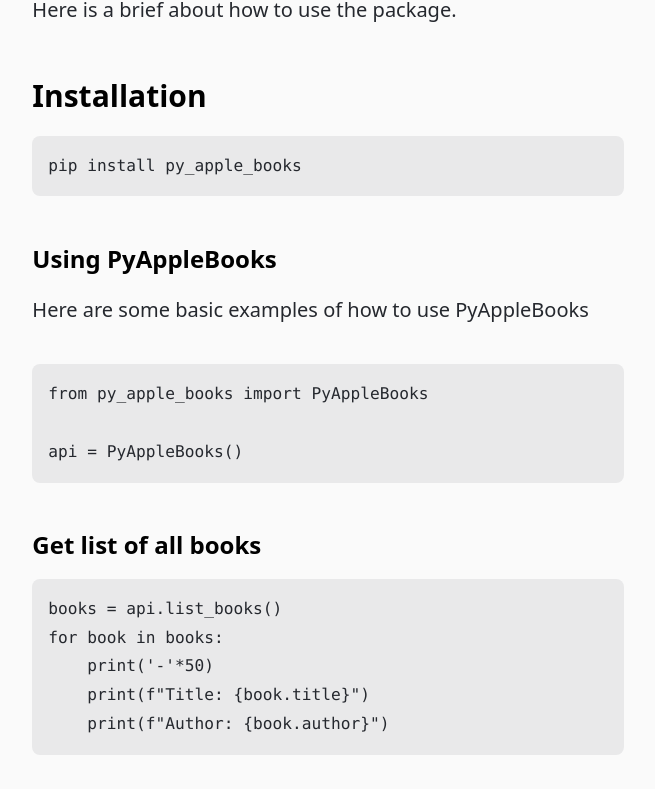
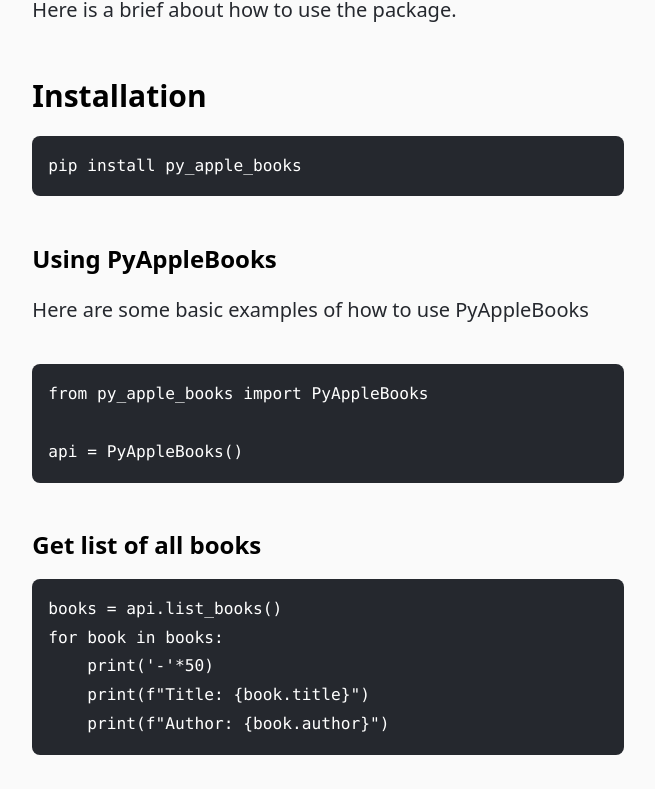
Before and after one commit to vgnshiyer/vgnshiyer.github.io, a Next.js app: page /posts/01_09_2024_PyAppleBooks in a window 1280 px wide. Shown: the part 1615-2404 px from the top of the page, without its empty margins (213-868 px from the left). Built offline with nearby package versions, Linux system fonts and the light colour scheme.

Commit message:
changed code block css

```diff
--- a/components/PostPage.tsx
+++ b/components/PostPage.tsx
@@ -132,12 +132,12 @@ const PostPage = ({ post }: { post: any }) => {
                 },
                 pre: {
                   props: {
-                    className: "rounded-md !p-2 !bg-semi-light dark:!bg-semi-dark",
+                    className: "rounded-md !p-2 !bg-semi-dark",
                   },
                 },
                 code: {
                   props: {
-                    className: "!text-tertiary-light dark:!text-tertiary-dark !text-black dark:!text-white",
+                    className: "!text-tertiary-dark !text-white",
                   },
                 },
                 a: {
--- a/styles/global.css
+++ b/styles/global.css
@@ -4,6 +4,11 @@
 
 @import url('highlight.js/styles/an-old-hope.css');
 
+* {
+  scrollbar-color: grey #25282E
+}
+
+
 .hljs {
     background: inherit !important;
     padding: inherit !important;
--- a/tailwind.config.ts
+++ b/tailwind.config.ts
@@ -8,9 +8,6 @@ const config: Config = {
     ],
     theme: {
         extend: {
-      fontFamily: {
-        'poppins': ['Poppins', 'sans-serif'],
-      },
             backgroundImage: {
                 'gradient-radial': 'radial-gradient(var(--tw-gradient-stops))',
                 'gradient-conic':
```
Also changed, not shown: 1 other file (tests, documents, lock files or other folders). Lines whose indentation alone changed are shown as unchanged.
